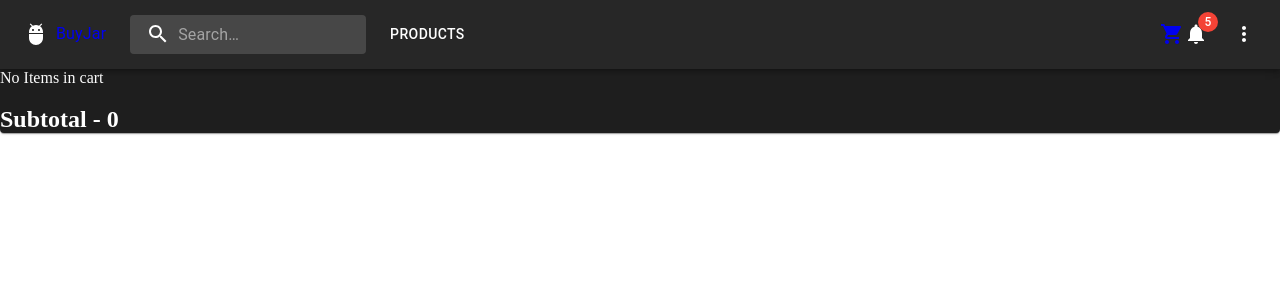
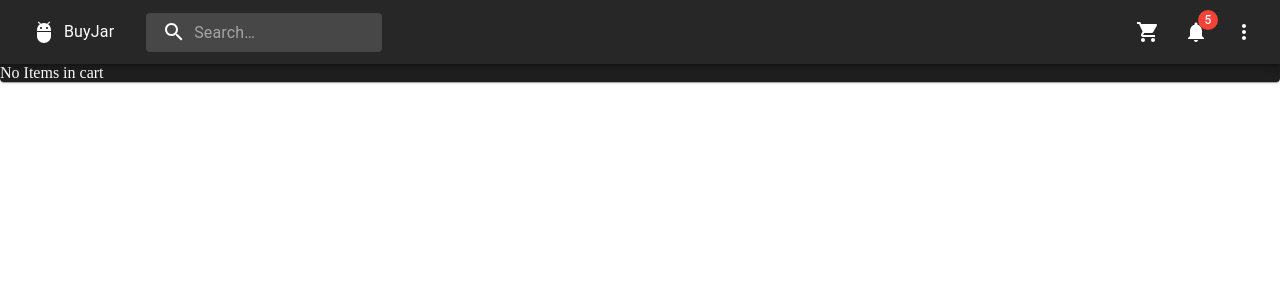
Before and after one commit to am4n-git/Jar-store, a React (Create React App) app: page /cart in a window 1280 px wide. Shown: the top 300 px of the page. Built offline with nearby package versions, Linux system fonts and the light colour scheme.

Commit message:
total and add actions combined

```diff
--- a/src/Components/Cart.js
+++ b/src/Components/Cart.js
@@ -1,15 +1,43 @@
 import React from "react";
-import { useSubTotal } from "../Context/cart-context";
+import { useCart } from "../Context/cart-context";
 function Cart() {
-  const { state } = useSubTotal();
+  const { cart, dispatch } = useCart();
+  // remove from cart
+  function removeProduct(id) {
+    const item = cart.items.find((item) => item._id === id);
+    if (!item) return;
+    dispatch({
+      type: "remove_from_cart",
+      payload: {
+        id: item._id,
+        price: item.price,
+      },
+    });
+  }
   return (
     <div>
-      {state.total > 0 ? (
-        <div>Cart Items:{state.items.map((item) => item.name)}</div>
+      {cart.items.length > 0 ? (
+        <div>
+          <div>
+            Cart Items:{" "}
+            {cart.items.map((item) => (
+              <ul key={item._id}>
+                {item.name} - {item.price}
+                <button
+                  onClick={() => {
+                    removeProduct(item._id);
+                  }}
+                >
+                  Remove
+                </button>
+              </ul>
+            ))}
+          </div>
+          <h2>Subtotal - {cart.total}</h2>
+        </div>
       ) : (
         <div>No Items in cart</div>
       )}
-      <h2>Subtotal - {state.total}</h2>
     </div>
   );
 }
--- a/src/Components/HomePage.js
+++ b/src/Components/HomePage.js
@@ -6,7 +6,7 @@ import RefreshIcon from "@mui/icons-material/Refresh";
 import AddShoppingCartIcon from "@mui/icons-material/AddShoppingCart";
 import DeleteIcon from "@mui/icons-material/Delete";
 // Context Import
-import { useCart, useSubTotal } from "../Context/cart-context";
+import { useCart } from "../Context/cart-context";
 
 function HomePage() {
   const [products, setProducts] = useState([]);
@@ -16,13 +16,11 @@ function HomePage() {
   // Server url
   const baseUrl = process.env.REACT_APP_SERVER_URL;
   // Context functions
-  const { addToCart } = useCart();
-  const { removeFromCart } = useCart();
-  const { state, dispatch } = useSubTotal();
+  const { cart, dispatch } = useCart();
 
   // remove from cart
   function removeProduct(id) {
-    const item = state.items.find((item) => item._id === id);
+    const item = cart.items.find((item) => item._id === id);
     if (!item) return;
     dispatch({
       type: "remove_from_cart",
@@ -51,7 +49,6 @@ function HomePage() {
   }, []);
   return (
     <div className="home-container">
-      <h1>{state.total}</h1>
       {loading ? <div className="loader"></div> : ""}
       {showError ? (
         <h2>
@@ -95,7 +92,6 @@ function HomePage() {
                   startIcon={<AddShoppingCartIcon />}
                   onClick={() => {
                     dispatch({ type: "add_to_cart", payload: item });
-                    addToCart();
                   }}
                 >
                   Add
@@ -105,7 +101,6 @@ function HomePage() {
                   endIcon={<DeleteIcon />}
                   onClick={() => {
                     removeProduct(item._id);
-                    removeFromCart();
                   }}
                 >
                   Remove
--- a/src/Components/Navbar.js
+++ b/src/Components/Navbar.js
@@ -9,9 +9,7 @@ import Toolbar from "@mui/material/Toolbar";
 import IconButton from "@mui/material/IconButton";
 import Typography from "@mui/material/Typography";
 import Menu from "@mui/material/Menu";
-import MenuIcon from "@mui/icons-material/Menu";
 import Container from "@mui/material/Container";
-import Button from "@mui/material/Button";
 import MenuItem from "@mui/material/MenuItem";
 import AdbIcon from "@mui/icons-material/Adb";
 import SearchIcon from "@mui/icons-material/Search";
@@ -22,19 +20,12 @@ import CartIcon from "@mui/icons-material/ShoppingCart";
 import Badge from "@mui/material/Badge";
 import NotificationsIcon from "@mui/icons-material/Notifications";
 function Navbar() {
-  const { items } = useCart();
+  const { cart } = useCart();
   const { changeTheme } = useDarkMode();
-  const [anchorElNav, setAnchorElNav] = useState(null);
   const [anchorElUser, setAnchorElUser] = useState(null);
-  const handleOpenNavMenu = (event) => {
-    setAnchorElNav(event.currentTarget);
-  };
+
   const handleOpenUserMenu = (event) => {
     setAnchorElUser(event.currentTarget);
-  };
-
-  const handleCloseNavMenu = () => {
-    setAnchorElNav(null);
   };
 
   const handleCloseUserMenu = () => {
@@ -49,8 +40,9 @@ function Navbar() {
     "&:hover": {
       backgroundColor: alpha(theme.palette.common.white, 0.25),
     },
+    width: "100px",
     marginRight: theme.spacing(2),
-    marginLeft: 0,
+    marginLeft: theme.spacing(2),
     [theme.breakpoints.up("sm")]: {
       marginLeft: theme.spacing(3),
       width: "auto",
@@ -81,104 +73,58 @@ function Navbar() {
     },
   }));
   return (
-    // <nav className="navbar">
-    //   <div className="navbar-content">
-    //     <Link to="/">Home</Link>
-    //     <ul className="navbar-items">
-    //       <li>
-    //         <Link className="nav-list bg-sky-500 hover:bg-sky-700" to="/login">
-    //           Login
-    //         </Link>
-    //       </li>
-
-    //       <li>
-    //         <Link className="nav-list bg-sky-500 hover:bg-sky-700" to="/cart">
-    //           Cart <span>{items} </span>qty
-    //         </Link>
-    //       </li>
-    //     </ul>
-    //   </div>
-    // </nav>
     <AppBar position="sticky">
       <Container maxWidth="xl">
         <Toolbar disableGutters>
+          <Link to="/">
+            <IconButton aria-label="Home Page" color="red">
               <AdbIcon sx={{ display: { xs: "none", md: "flex" }, mr: 1 }} />
-          <Link to="/">
               <Typography textAlign="center">BuyJar</Typography>
+            </IconButton>
           </Link>
-
-          {/* MOBILE VIEW */}
-          <Box sx={{ display: { xs: "flex", md: "none" } }}>
-            {/* Hamburger Menu */}
-            <IconButton
-              size="large"
-              aria-label="account of current user"
-              aria-controls="menu-appbar"
-              aria-haspopup="true"
-              onClick={handleOpenNavMenu}
-              color="inherit"
-            >
-              <MenuIcon />
-            </IconButton>
-            <Menu
-              id="menu-appbar"
-              anchorEl={anchorElNav}
-              anchorOrigin={{
-                vertical: "bottom",
-                horizontal: "left",
-              }}
-              keepMounted
-              transformOrigin={{
-                vertical: "top",
-                horizontal: "left",
-              }}
-              open={Boolean(anchorElNav)}
-              onClose={handleCloseNavMenu}
-              sx={{
-                display: { xs: "block", md: "none" },
-              }}
-            >
-              <MenuItem onClick={handleCloseNavMenu}>
-                <Typography textAlign="center">Products</Typography>
-              </MenuItem>
-            </Menu>
-          </Box>
           <Search sx={{ display: { xs: "flex" } }}>
-            <SearchIconWrapper>
-              <SearchIcon />
-            </SearchIconWrapper>
             <StyledInputBase
               placeholder="Search…"
               inputProps={{ "aria-label": "search" }}
             />
+            <SearchIconWrapper>
+              <SearchIcon />
+            </SearchIconWrapper>
           </Search>
-          <Box sx={{ display: { xs: "none", md: "flex" } }}>
-            <Button
-              onClick={handleCloseNavMenu}
-              sx={{ my: 2, color: "white", display: "block" }}
-            >
-              Products
-            </Button>
-          </Box>
           <Box
             justifyContent="flex-end"
             sx={{ flexGrow: 1, alignItems: "center", display: { xs: "flex" } }}
           >
             <Box sx={{ display: { md: "flex" } }}>
               <Link to="/cart">
-                <Badge badgeContent={items} color="error">
+                <IconButton
+                  size="large"
+                  aria-label="display more actions"
+                  color="white"
+                >
+                  <Badge badgeContent={cart.items.length} color="error">
                     <CartIcon />
                   </Badge>
+                </IconButton>
               </Link>
+              <IconButton
+                size="large"
+                aria-label="display more actions"
+                color="white"
+              >
                 <Badge badgeContent={5} sx={{}} color="error">
                   <NotificationsIcon />
                 </Badge>
+              </IconButton>
             </Box>
-
-            <MoreIcon
-              onClick={handleOpenUserMenu}
-              sx={{ display: {}, pl: 3 }}
-            ></MoreIcon>
+            <IconButton
+              size="large"
+              aria-label="display more actions"
+              edge="end"
+              color="white"
+            >
+              <MoreIcon onClick={handleOpenUserMenu}></MoreIcon>
+            </IconButton>
             <Menu
               sx={{ mt: "45px" }}
               id="menu-appbar"
--- a/src/Context/cart-context.js
+++ b/src/Context/cart-context.js
@@ -1,61 +1,35 @@
-import { createContext, useContext, useState, useReducer } from "react";
+import { createContext, useContext, useReducer } from "react";
 
-// Cart Counter
-const defaultContextValue = {
-  items: 0,
-};
-const CartContext = createContext(defaultContextValue);
+const CartContext = createContext({});
 const CartProvider = ({ children, value }) => {
-  const [items, setItems] = useState(0);
-  document.title = `Jar Store | ${items} items in cart`;
-  function addToCart() {
-    setItems((items) => items + 1);
-  }
-  function removeFromCart() {
-    if (items > 0) {
-      setItems((items) => items - 1);
+  function cartHandler(cart, action) {
+    switch (action.type) {
+      case "add_to_cart":
+        return {
+          ...cart,
+          items: cart.items.concat(action.payload),
+          total: cart.total + action.payload.price,
+        };
+      case "remove_from_cart":
+        return {
+          ...cart,
+          items: cart.items.filter((item) => item._id !== action.payload.id),
+          total: cart.total - action.payload.price,
+        };
+      default:
+        return cart;
     }
   }
+  const [cart, dispatch] = useReducer(cartHandler, {
+    items: [],
+    total: 0,
+  });
   return (
-    <CartContext.Provider value={{ items, addToCart, removeFromCart }}>
+    <CartContext.Provider value={{ cart, dispatch }}>
       {children}
     </CartContext.Provider>
   );
 };
 
-// Subtotal
-const SubTotalContext = createContext({});
-const SubTotalProvider = ({ children, value }) => {
-  function subTotalCalculate(state, action) {
-    switch (action.type) {
-      case "add_to_cart":
-        return {
-          ...state,
-          items: state.items.concat(action.payload),
-          total: state.total + action.payload.price,
-        };
-      case "remove_from_cart":
-        return {
-          ...state,
-          items: state.items.filter((item) => item._id !== action.payload.id),
-          total: state.total - action.payload.price,
-        };
-      default:
-        return state;
-    }
-  }
-  const [state, dispatch] = useReducer(subTotalCalculate, {
-    items: [],
-    total: 0,
-  });
-  return (
-    <SubTotalContext.Provider value={{ state, dispatch }}>
-      {children}
-    </SubTotalContext.Provider>
-  );
-};
-
 const useCart = () => useContext(CartContext);
-const useSubTotal = () => useContext(SubTotalContext);
 export { useCart, CartProvider };
-export { useSubTotal, SubTotalProvider };
--- a/src/index.js
+++ b/src/index.js
@@ -2,18 +2,16 @@ import { StrictMode } from "react";
 import { createRoot } from "react-dom/client";
 import { BrowserRouter } from "react-router-dom";
 import App from "./App";
-import { CartProvider, SubTotalProvider } from "./Context/cart-context";
+import { CartProvider } from "./Context/cart-context";
 import { DarkThemeProvider } from "./Context/theme-context";
 const root = createRoot(document.getElementById("root"));
 root.render(
   <StrictMode>
     <DarkThemeProvider>
       <CartProvider>
-        <SubTotalProvider>
-          <BrowserRouter>
-            <App />
-          </BrowserRouter>
-        </SubTotalProvider>
+        <BrowserRouter>
+          <App />
+        </BrowserRouter>
       </CartProvider>
     </DarkThemeProvider>
   </StrictMode>
```
Lines whose indentation alone changed are shown as unchanged.
